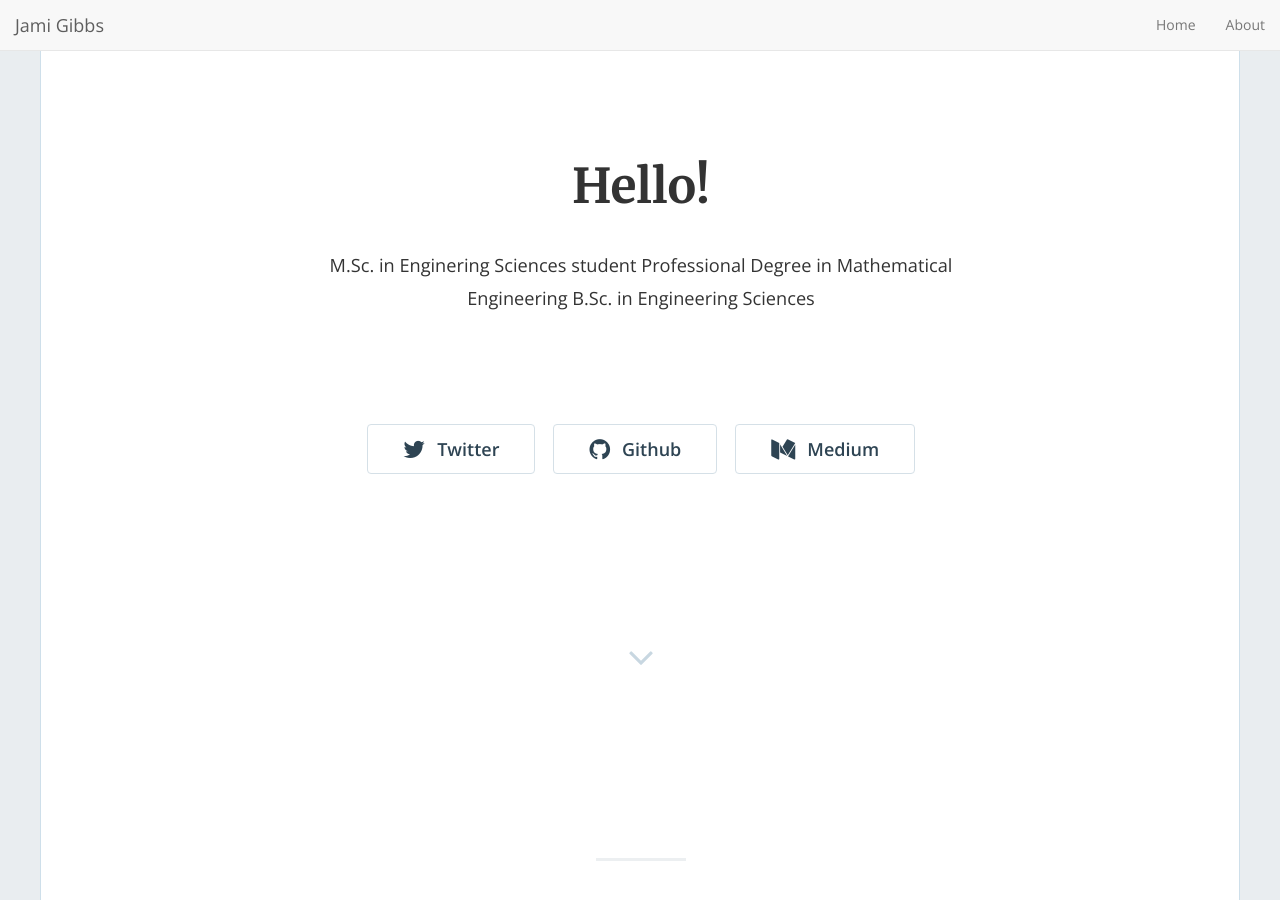
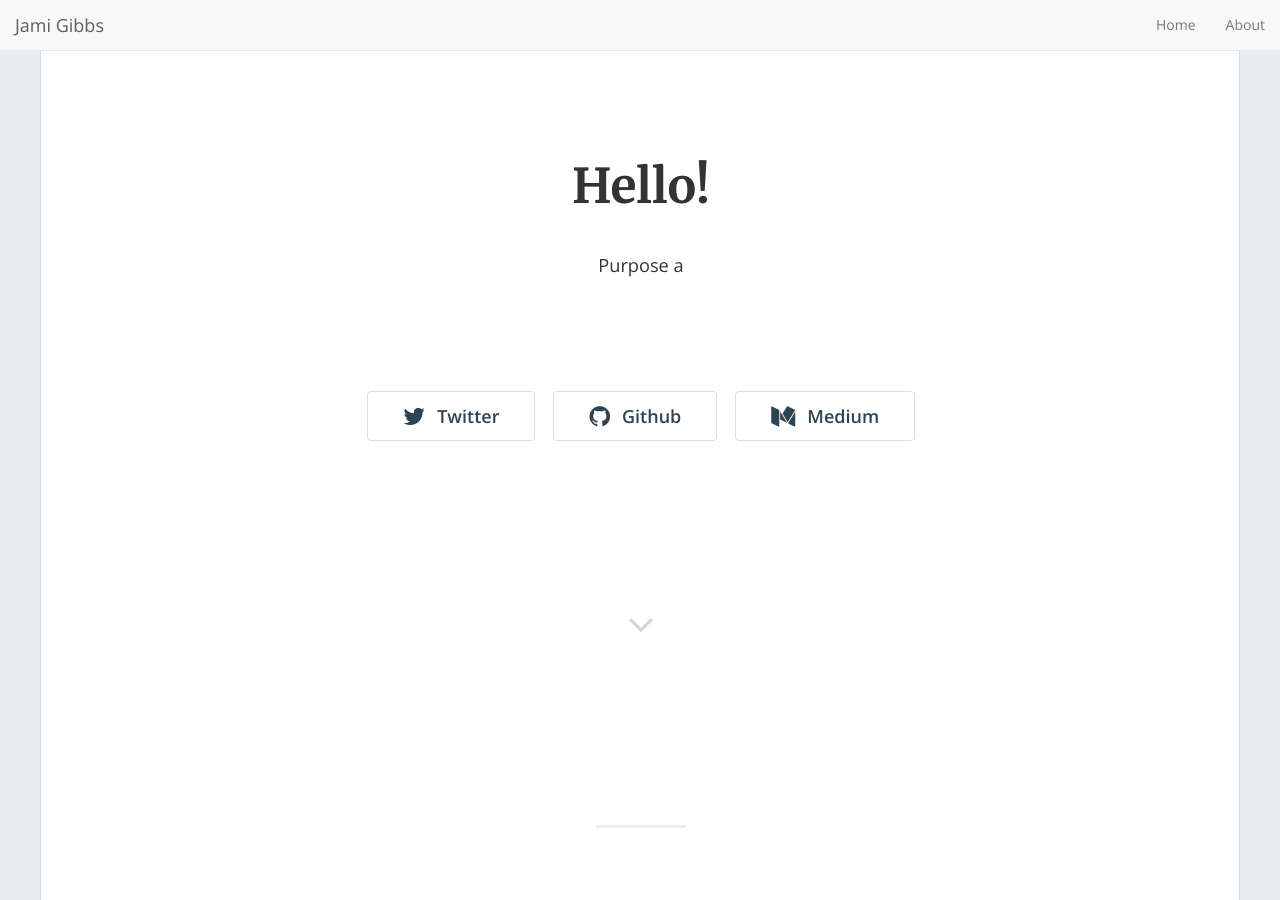
Before and after one commit to javalenzuela3/javalenzuela3.github.io, a Jekyll site: the page built from index.html, in a window 1280 px wide and 900 px high. Built offline with Jekyll 4.4.1, drawn with Linux system fonts in a browser that asks for light colours; nearby versions of some CDN libraries; the list of posts is cut into pages by our own code.

Commit message:
Update _config.yml

```diff
--- a/_config.yml
+++ b/_config.yml
@@ -15,11 +15,11 @@
 # in the templates via {{ site.myvariable }}.
 title: "Hello!"
 email: 'javalenzuela3@uc.cl'
-description: "M.Sc. in Enginering Sciences student\nProfessional Degree in Mathematical Engineering\nB.Sc. in Engineering Sciences"
+description: "Purpose a "
 baseurl: "" # the subpath of your site, e.g. /blog
 url: "https://jamigibbs.github.io/phantom" # the base hostname & protocol for your site, e.g. https://example.com
 twitter_username: 'jamigibbs'
-github_username: 'jamigibbs'
+github_username: 'javalenzuela3'
 medium_username: 'blog.jamigibbs.com'
 
 # Build settings
```
